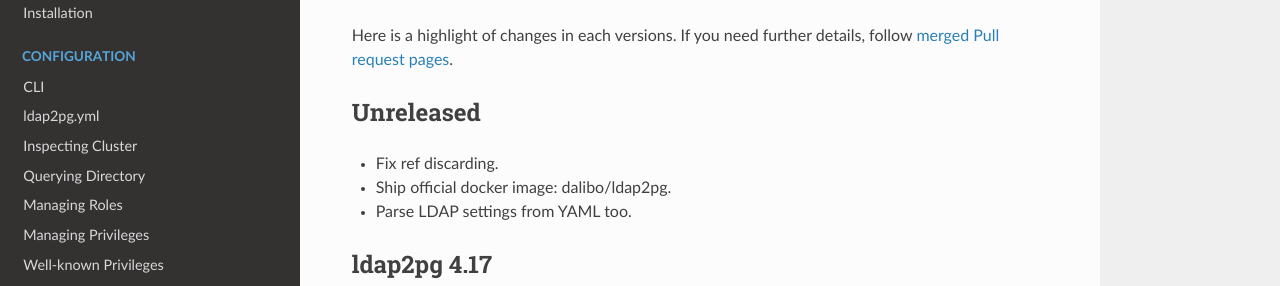
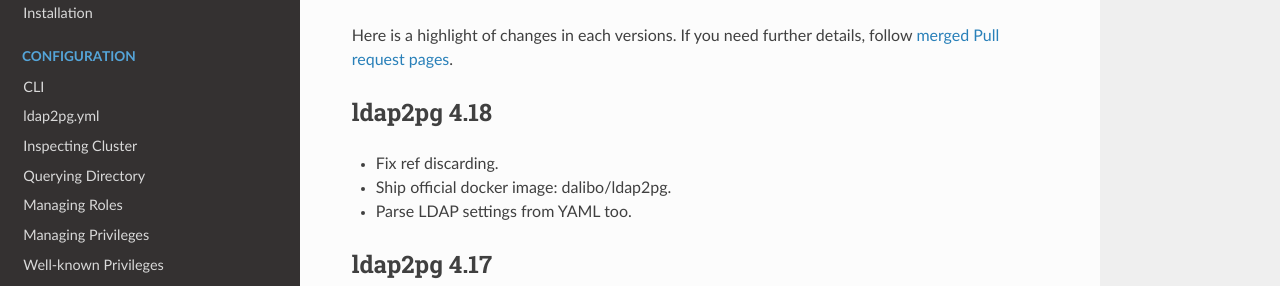
Before and after one commit to dalibo/ldap2pg, an MkDocs documentation site: the page built from docs/changelog.md, in a window 1280 px wide and 900 px high. Shown: the part 136-422 px from the top of the window. Built offline with MkDocs 1.6.1, drawn with Linux system fonts in a browser that asks for light colours; nearby versions of some CDN libraries.

Commit message:
Version 4.18

```diff
--- a/docs/changelog.md
+++ b/docs/changelog.md
@@ -7,7 +7,7 @@
 pages](https://github.com/dalibo/ldap2pg/pulls?utf8=%E2%9C%93&q=is%3Apr%20is%3Amerged).
 
 
-# Unreleased
+# ldap2pg 4.18
 
 - Fix ref discarding.
 - Ship official docker image: dalibo/ldap2pg.
--- a/setup.py
+++ b/setup.py
@@ -18,7 +18,7 @@
 
 setup(
     name='ldap2pg',
-    version='4.17',
+    version='4.18',
     description='Manage PostgreSQL roles and privileges from YAML or LDAP',
     url='https://github.com/dalibo/ldap2pg',
     author='Dalibo',
```
